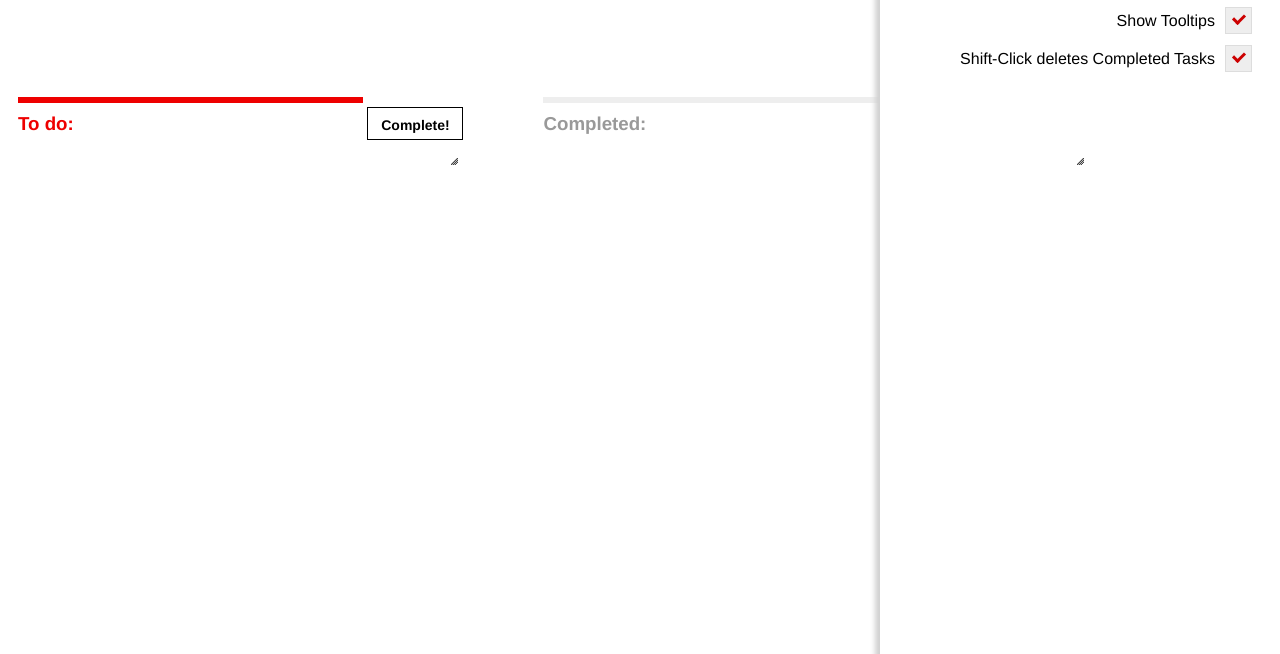
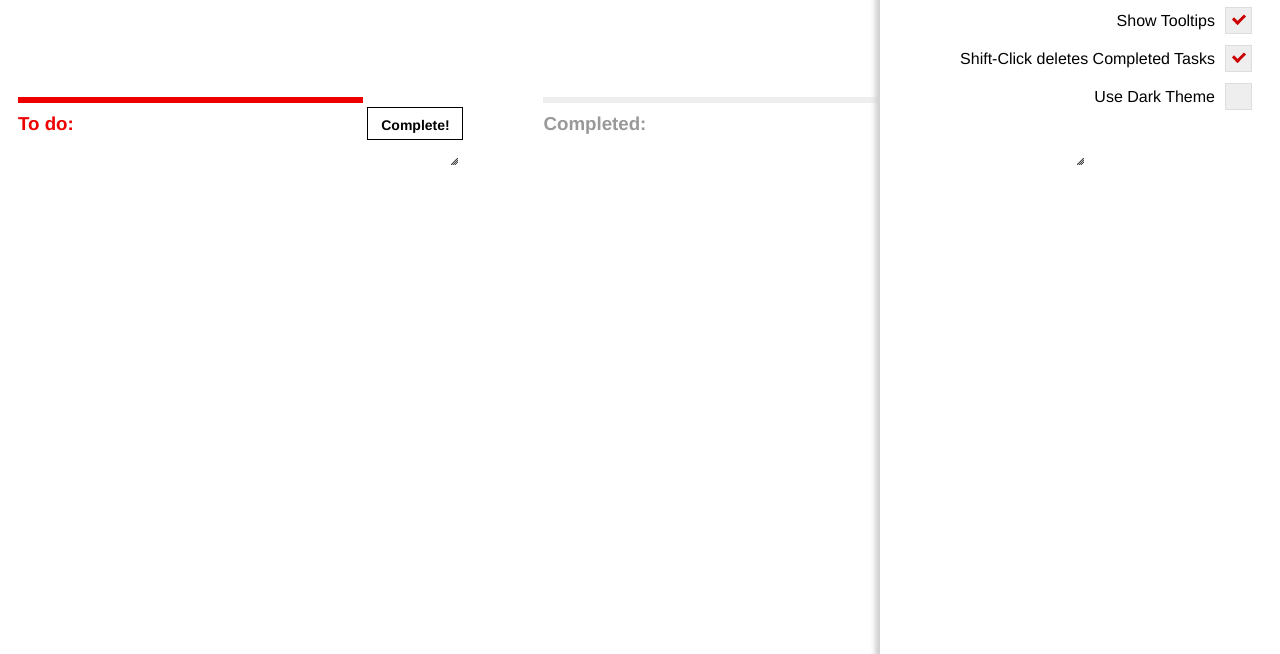
Before and after one commit to pwizla/tinysteps-todolist, a plain HTML site: page index.html in a window 1280 px wide. Both pictures are taken after a click on the element 1202 px from the left and 50 px from the top of the page. Shown: the part 146-800 px from the top of the page. Drawn offline with nearby package versions, Linux system fonts and the light colour scheme.

Commit message:
Add option group to switch to Dark Theme

```diff
--- a/index.html
+++ b/index.html
@@ -19,7 +19,7 @@
 -->
 
   <!-- main custom css -->
-  <link rel="stylesheet" type="text/css" href="stylesheet.css"></link>
+  <link id="theme" rel="stylesheet" type="text/css" href="stylesheet.css"></link>
 
   <script src="script.js" type="text/javascript"></script>
 
@@ -102,6 +102,15 @@
             <div class="option-name">Shift-Click deletes Completed Tasks</div>
       </div> <!-- show-done-option -->
 
+      <div class="pw-option-group">
+            <div class="checkboxStylized">
+              <input type="checkbox" id="use-darktheme-checkbox" name="use-darktheme-checkbox" />
+              <label for="use-darktheme-checkbox"></label>
+            </div> <!-- checkboxStylized -->
+            <div class="option-name">Use Dark Theme</div>
+      </div> <!-- show-done-option -->
+
+
 
 
     </div> <!-- rightpanel-content -->
```
